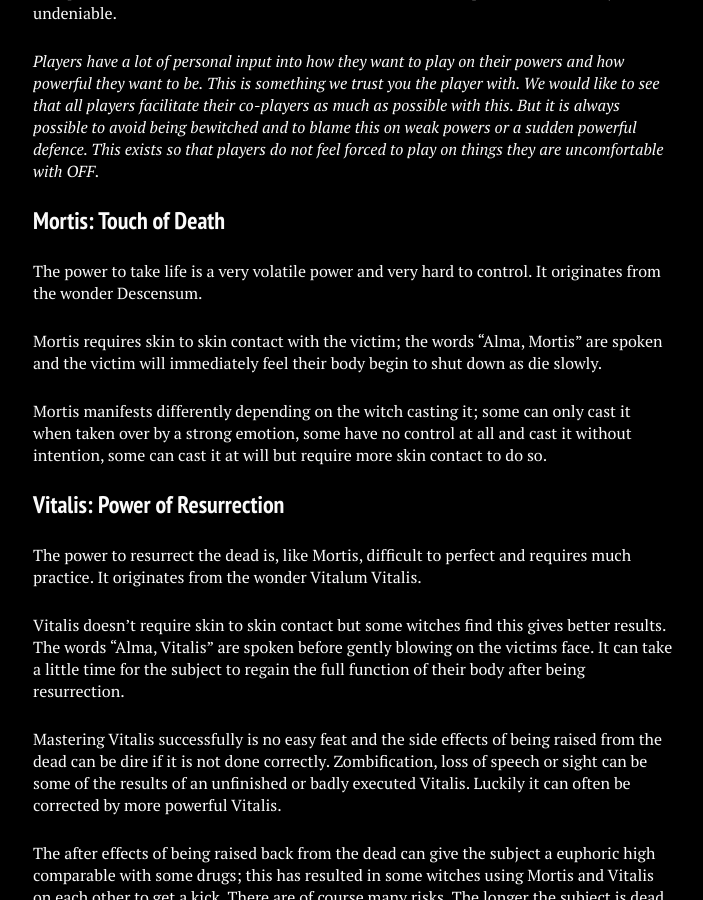
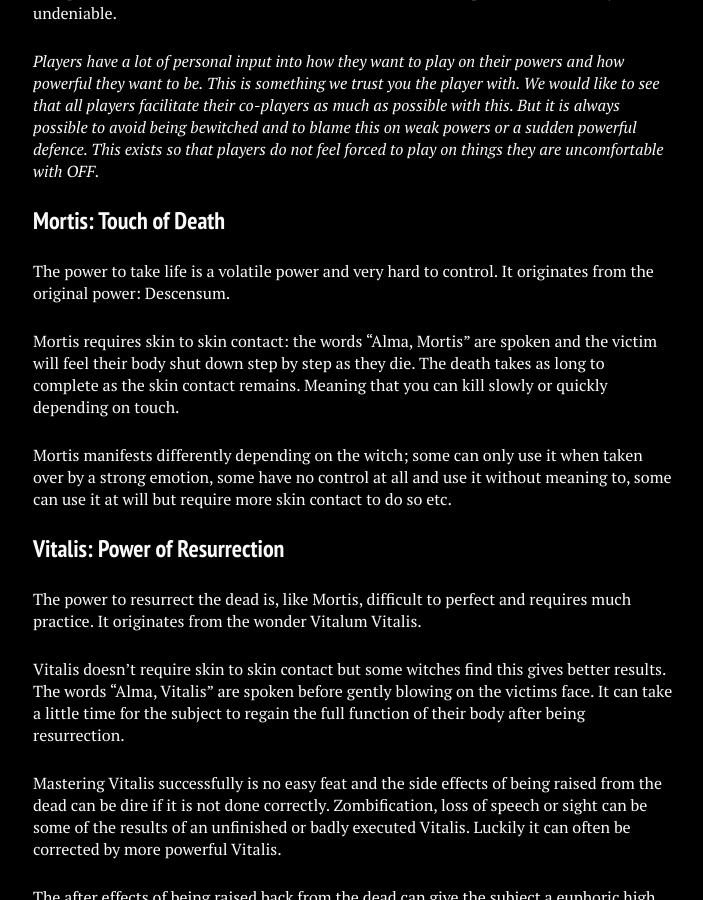
Before and after one commit to stanislavb/en.coven.nu, a Jekyll site: the page built from fictional/index.md, in a window 1280 px wide and 900 px high, scrolled down 2071 px. Shown: the whole window, without its empty margins (287-990 px from the left). Built offline with Jekyll 4.4.1, drawn with Linux system fonts in a browser that asks for light colours; nearby versions of some CDN libraries.

Commit message:
Update index.md

```diff
--- a/fictional/index.md
+++ b/fictional/index.md
@@ -54,11 +54,11 @@ Legends exist from a time when there were witches so powerful that they could bu
 
 ### Mortis: Touch of Death
 
-The power to take life is a very volatile power and very hard to control. It originates from the wonder Descensum.
+The power to take life is a volatile power and very hard to control. It originates from the original power: Descensum.
 
-Mortis requires skin to skin contact with the victim; the words "Alma, Mortis" are spoken and the victim will immediately feel their body begin to shut down as die slowly.
+Mortis requires skin to skin contact: the words “Alma, Mortis” are spoken and the victim will feel their body shut down step by step as they die. The death takes as long to complete as the skin contact remains. Meaning that you can kill slowly or quickly depending on touch.
 
-Mortis manifests differently depending on the witch casting it; some can only cast it when taken over by a strong emotion, some have no control at all and cast it without intention, some can cast it at will but require more skin contact to do so.
+Mortis manifests differently depending on the witch; some can only use it when taken over by a strong emotion, some have no control at all and use it without meaning to, some can use it at will but require more skin contact to do so etc.
 
 ### Vitalis: Power of Resurrection
 
```
